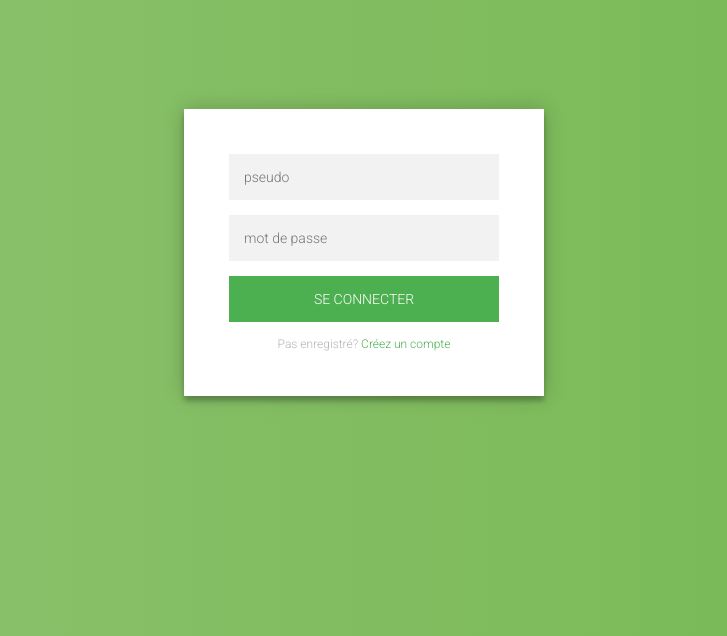
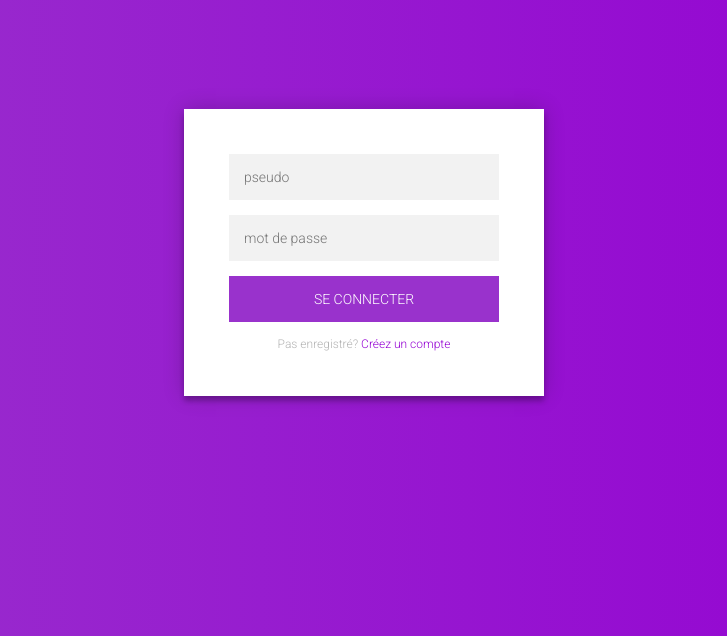
Before and after one commit to thomas-v/gestion, a CodeIgniter app: page /database/ in a window 1280 px wide. Shown: the top 636 px of the page, without its empty margins (276-1003 px from the left). Run offline with CodeIgniter, Linux system fonts and the light colour scheme; some libraries are stand-ins or nearby versions.

Commit message:
finalisation integration page login

```diff
--- a/application/views/login_page.php
+++ b/application/views/login_page.php
@@ -16,9 +16,9 @@ defined('BASEPATH') OR exit('No direct script access allowed');
         <form class="register-form">
             <input type="text" placeholder="pseudo"/>
             <input type="password" placeholder="mot de passe"/>
-            <input type="text" placeholder="email address"/>
-            <button>create</button>
-            <p class="message">Already registered? <a href="#">Sign In</a></p>
+            <input type="text" placeholder="Adresse mail"/>
+            <button>Enregistrer</button>
+            <p class="message">Déjà enregistré? <a href="#">Connectez vous</a></p>
         </form>
         <form class="login-form">
             <input type="text" placeholder="pseudo"/>
--- a/public/css/base.css
+++ b/public/css/base.css
@@ -1,9 +1,9 @@
 body {
     background: #76b852; /* fallback for old browsers */
-    background: -webkit-linear-gradient(right, #76b852, #8DC26F);
-    background: -moz-linear-gradient(right, #76b852, #8DC26F);
-    background: -o-linear-gradient(right, #76b852, #8DC26F);
-    background: linear-gradient(to left, #76b852, #8DC26F);
+    background: -webkit-linear-gradient(right, #9400D3, #9932CC);
+    background: -moz-linear-gradient(right, #9400D3, #9932CC);
+    background: -o-linear-gradient(right, #9400D3, #9932CC);
+    background: linear-gradient(to left, #9400D3, #9932CC);
     font-family: "Roboto", sans-serif;
     -webkit-font-smoothing: antialiased;
     -moz-osx-font-smoothing: grayscale;
--- a/public/css/login.css
+++ b/public/css/login.css
@@ -30,7 +30,7 @@
     font-family: "Roboto", sans-serif;
     text-transform: uppercase;
     outline: 0;
-    background: #4CAF50;
+    background: #9932CC;
     width: 100%;
     border: 0;
     padding: 15px;
@@ -41,7 +41,7 @@
     cursor: pointer;
 }
 .form button:hover,.form button:active,.form button:focus {
-    background: #43A047;
+    background: #9932CC;
 }
 .form .message {
     margin: 15px 0 0;
@@ -49,7 +49,7 @@
     font-size: 12px;
 }
 .form .message a {
-    color: #4CAF50;
+    color: #9400D3;
     text-decoration: none;
 }
 .form .register-form {
```
